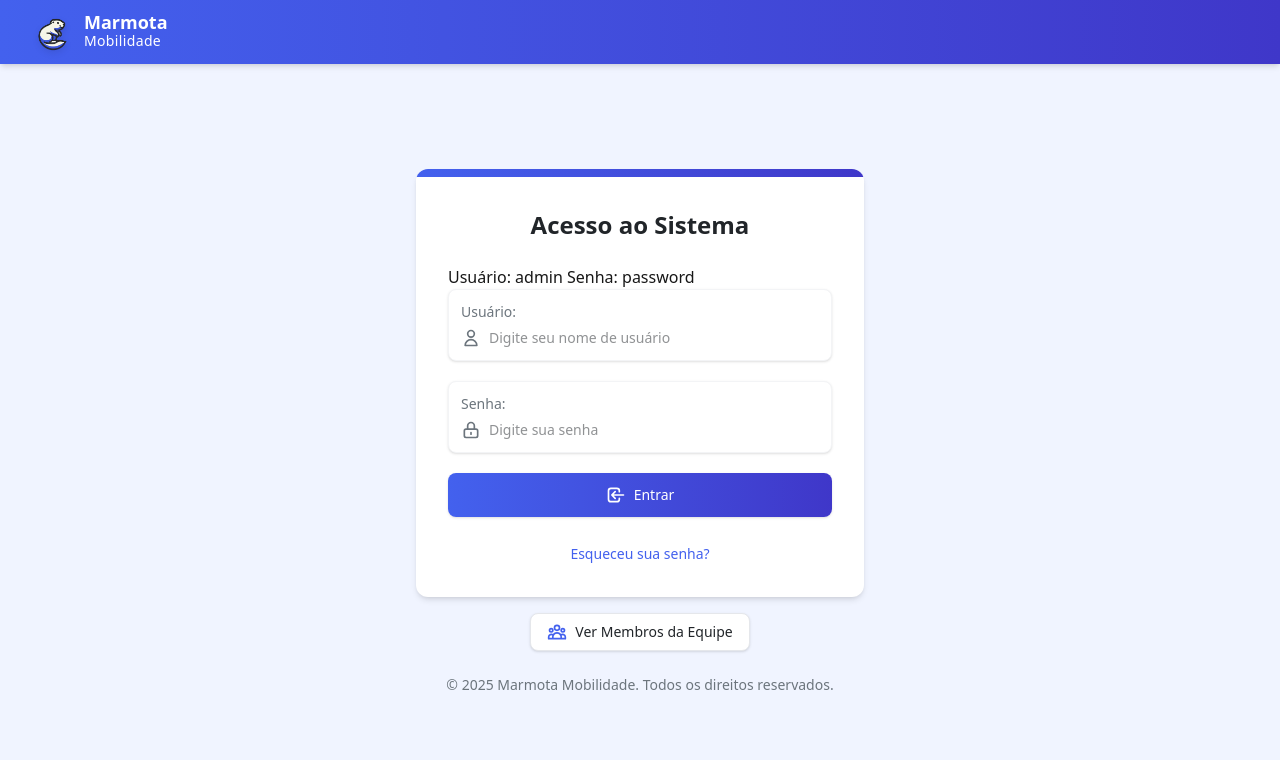
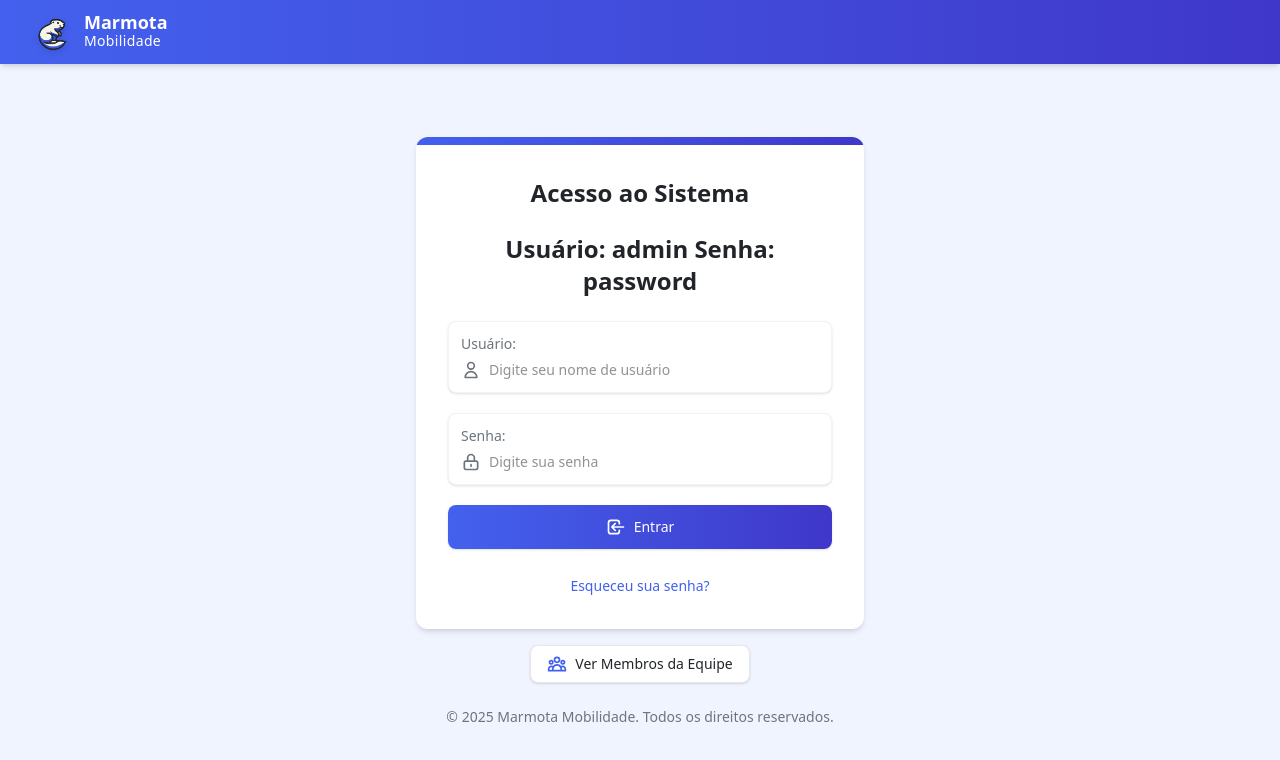
Before and after one commit to juanxto/MMobilidade, a Next.js app in the folder challenge-next/: page /login in a window 1280 px wide. Shown: the top 760 px of the page. Built offline with nearby package versions, Linux system fonts and the light colour scheme.

Commit message:
Ajustado

```diff
--- a/challenge-next/src/app/login/page.tsx
+++ b/challenge-next/src/app/login/page.tsx
@@ -74,7 +74,7 @@ export default function LoginPage() {
               <h2 className="font-display font-semibold text-2xl text-marmota-dark mb-6 text-center">
                 Acesso ao Sistema
               </h2>
-              <h3 classname="font-display font-semibold text-2xl text-marmota-dark mb-6 text-center">
+              <h3 className="font-display font-semibold text-2xl text-marmota-dark mb-6 text-center">
                 Usuário: admin
                 Senha: password
               </h3>
```
